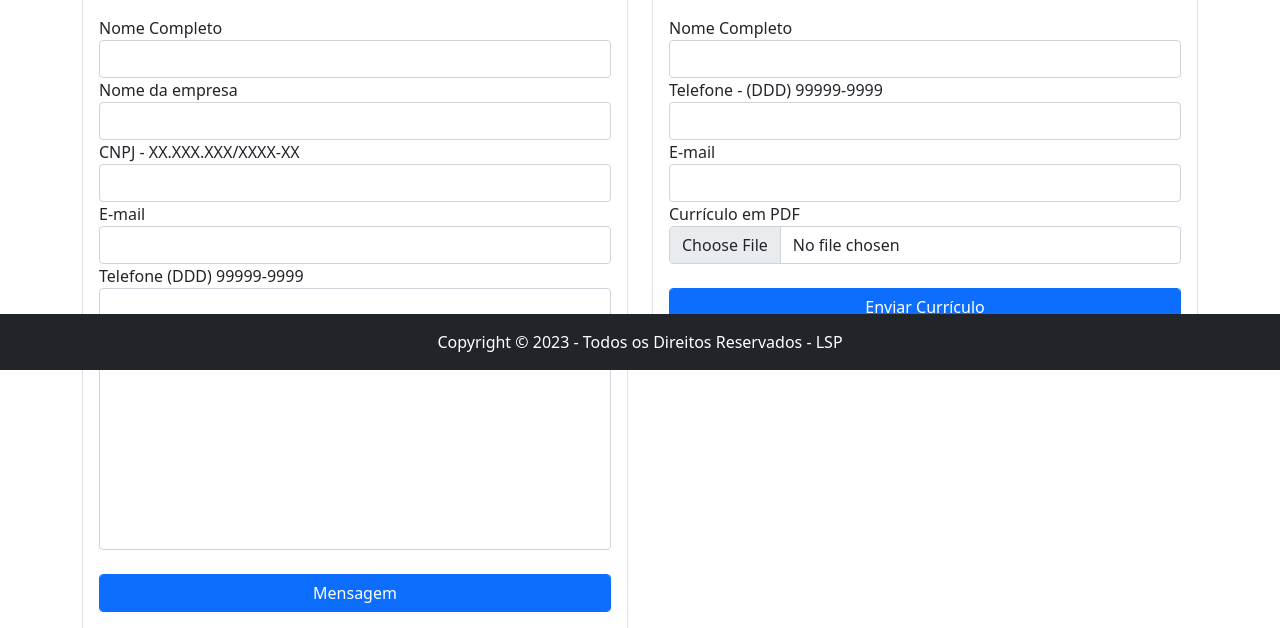
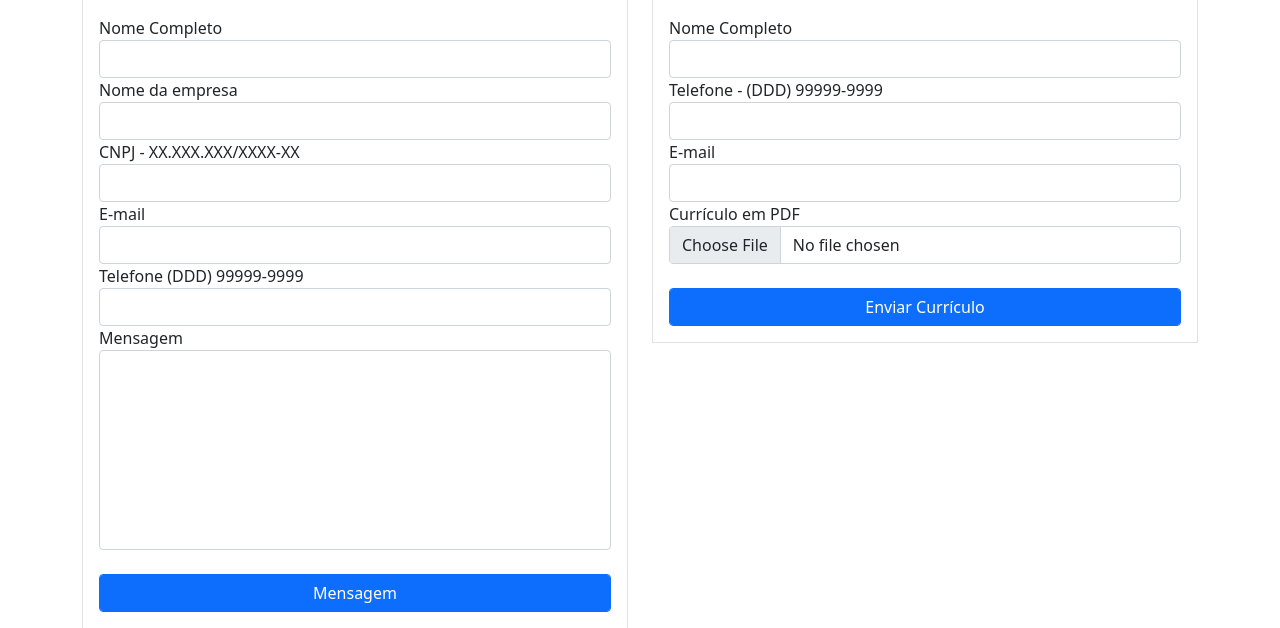
Before and after one commit to Lucaspaz21/foxdistribuidora, a Flask app: page /trabalheconosco in a window 1280 px wide. Shown: the part 430-1058 px from the top of the page. Run offline with Flask 3, Linux system fonts and the light colour scheme; some libraries are stand-ins or nearby versions.

Commit message:
Update trabalheconosco.html

```diff
--- a/foxdistribuidora/templates/trabalheconosco.html
+++ b/foxdistribuidora/templates/trabalheconosco.html
@@ -1,6 +1,32 @@
 {% extends 'base.html' %}
 
 {% block body %}
+
+<style>
+    /* Estilos para o rodapé em dispositivos desktop */
+    footer {
+        position: fixed;
+        bottom: 0;
+        left: 0;
+        width: 100%;
+        padding: 20px 0;
+        background-color: #333;
+        display: none; /* Esconde o rodapé por padrão em dispositivos mobile */
+    }
+
+    footer p {
+        margin: 0;
+        color: #fff;
+        text-align: center;
+    }
+
+    /* Media Query para dispositivos móveis */
+    @media screen and (max-width: 768px) {
+        footer {
+            display: block; /* Exibe o rodapé apenas em dispositivos mobile com largura de tela menor ou igual a 768 pixels */
+        }
+    }
+</style>
 
 <div class="container">
     <div class="mt-5">
@@ -153,14 +179,13 @@
 
 </div>
 
-<!-- Footer-->
-<div class="mt-5">
-<!-- Footer-->
-<footer class="py-3 bg-dark text-white" style="position: fixed; bottom: 0; left: 0; width: 100%;">
+<!-- Footer -->
+<footer class="py-3 bg-dark text-white">
     <div class="container text-center">
         <p class="m-0">Copyright &copy; 2023 - Todos os Direitos Reservados - LSP</p>
     </div>
 </footer>
+
     <!-- Bootstrap core JS-->
     <script src="https://cdn.jsdelivr.net/npm/bootstrap@5.2.3/dist/js/bootstrap.bundle.min.js"></script>
     <!-- Core theme JS-->
```
